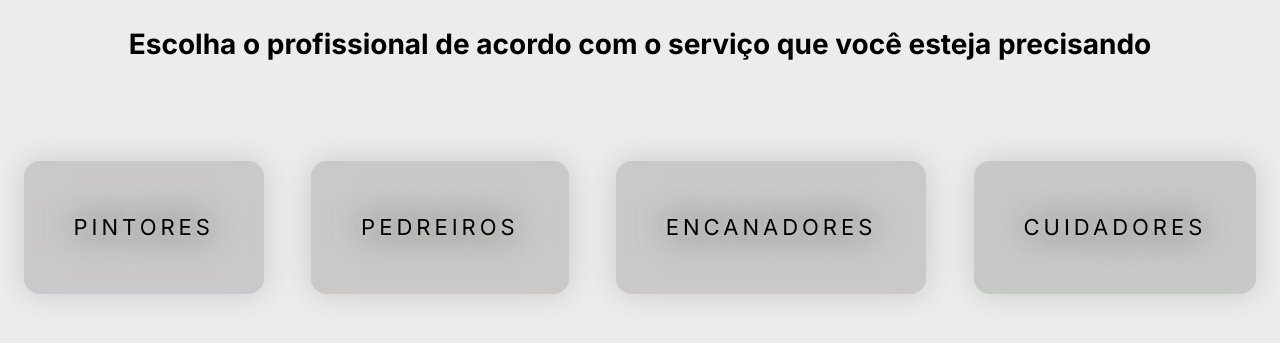
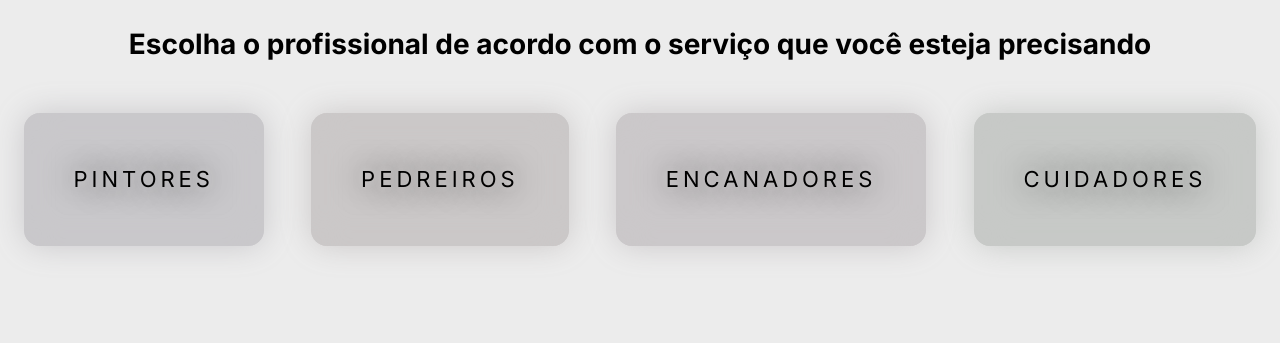
Before and after one commit to projeto-integrador-DS/sis_dispoService_Back, a Flask app: template templates/clientes/escolha_servicos.html in a window 1280 px wide. Shown: the part 457-800 px from the top of the page. Run offline with Flask 3, Linux system fonts and the light colour scheme; the template is opened without the code that fills it, so the values that code supplies are empty.

Commit message:
Melhorando a página escolha serviços

```diff
--- a/static/css/estilosCli/estilo_servicos.css
+++ b/static/css/estilosCli/estilo_servicos.css
@@ -44,7 +44,7 @@ body {
 }
 
 .pai__container__serv {
-    padding-top: 5em;
+    padding-top: 2em;
     display: flex;
     justify-content: space-around;
 }
```
Also changed, not shown: goservice.db.
